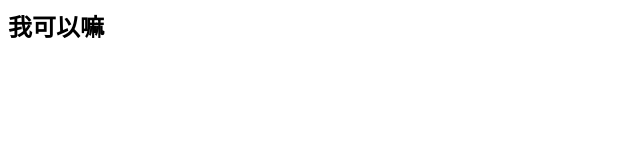
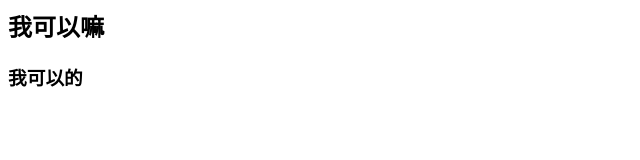
Before and after one commit to handsome-bobo/project_02, a plain HTML site: page index.html in a window 1280 px wide. Shown: the whole page, without its empty margins (0-640 px from the left). Drawn offline with Linux system fonts and the light colour scheme.

Commit message:
我可以的

```diff
--- a/index.html
+++ b/index.html
@@ -1 +1,2 @@
    <h2>我可以嘛</h2>
+   <h3>我可以的</h2>
```
